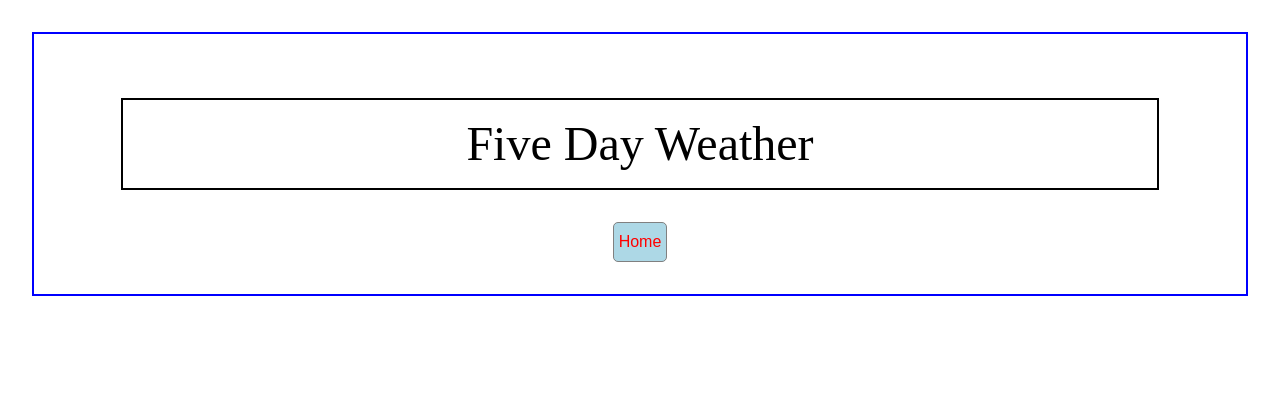
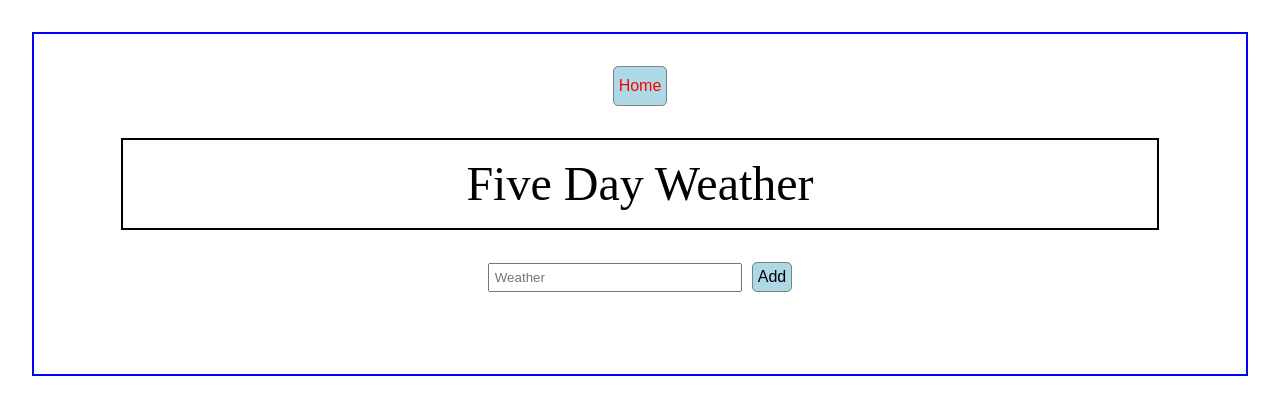
Before and after one commit to rickcarosa/weather-app, a React (Create React App) app: page /five-day in a window 1280 px wide. Shown: the top 414 px of the page. Built offline with nearby package versions, Linux system fonts and the light colour scheme; no server answers.

Commit message:
add input

```diff
--- a/src/components/FiveDay.js
+++ b/src/components/FiveDay.js
@@ -1,32 +1,88 @@
 import React, { useState, useEffect } from 'react';
-import { InnerContainer, Container, Button, Title } from './styled-components';
-import axios from 'axios';
-import { Link, withRouter } from 'react-router-dom';
+// import React, { Component } from 'react';
+import {
+  InnerContainer,
+  Container,
+  Button,
+  Title,
+  Input,
+} from './styled-components';
+import { Link } from 'react-router-dom';
 
 const FiveDay = props => {
-  useEffect(() => {
-    getWeatherForecast();
-  }, []);
+  const [text, setText] = useState('');
+  const [weatherList, setWeatherList] = useState([]);
 
-  const getWeatherForecast = () => {
-    axios
-      .get(
-        `${props.baseUrl}/forecast?id=5134086&appid=${process.env.REACT_APP_APIKEY}`
-      )
-      .then(res => console.log(res))
-      .catch(err => console.log(err));
+  const handleTextChange = e => {
+    setText(e.target.value);
+  };
+
+  // spread operator to copy weather list items to new array and add text value. array starts empty.
+  // clear input box on submit
+  const addWeather = () => {
+    setWeatherList([...weatherList, text]);
+    setText('');
   };
 
   return (
     <Container>
+      <Link to="/">
+        <Button color="red">Home</Button>
+      </Link>
       <InnerContainer color="black">
         <Title>Five Day Weather</Title>
       </InnerContainer>
-      <Link to="/">
-        <Button color="red">Home</Button>
-      </Link>
+      <div
+        style={{ display: 'flex', alignItems: 'center', marginBottom: '50px' }}
+      >
+        <Input
+          type="text"
+          onChange={handleTextChange}
+          value={text}
+          placeholder="Weather"
+        />
+        <Button
+          type="submit"
+          padding="5px 5px"
+          marginLeft="10px"
+          onClick={addWeather}
+        >
+          Add
+        </Button>
+      </div>
+      {weatherList.map((item, index) => (
+        <div key={index}>{item}</div>
+      ))}
     </Container>
   );
 };
 
-export default withRouter(FiveDay);
+export default FiveDay;
+
+// this will work the same as above just written as a class component.
+
+// class FiveDay extends Component {
+//   constructor() {
+//     super();
+
+//     this.state = { :  };
+//   }
+
+//   componentDidMount() {
+//   }
+
+//   render() {
+//     return (
+//        <Container>
+//     <InnerContainer color="black">
+//     <Title>Five Day Weather</Title>
+//   </InnerContainer>
+//   <Link to="/">
+//     <Button color="red">Home</Button>
+//   </Link>
+// </Container>
+//     );
+//   }
+// }
+
+// export default FiveDay;
--- a/src/components/Home.js
+++ b/src/components/Home.js
@@ -6,10 +6,10 @@ import { Link } from 'react-router-dom';
 const Home = props => {
   return (
     <Container>
-      <Current baseUrl={props.baseUrl} />
       <Link to="/five-day">
         <Button>Five Day Forecast</Button>
       </Link>
+      <Current baseUrl={props.baseUrl} />
     </Container>
   );
   // return <Current {...props} />
--- a/src/components/styled-components.js
+++ b/src/components/styled-components.js
@@ -26,13 +26,14 @@ export const Title = styled.p`
 `;
 
 export const Button = styled.button`
-  padding: 10px 5px;
+  padding: ${props => props.padding || '10px 5px'};
   background: lightblue;
   color: ${props => props.color || '#000'};
   border-radius: 5px;
   cursor: pointer;
   border: 1px solid grey;
   font-size: 1rem;
+  margin-left: ${props => props.marginLeft || 0};
 `;
 
 export const Data = styled.p`
@@ -40,3 +41,8 @@ export const Data = styled.p`
   font-size: 2rem;
   padding-bottom: 2rem;
 `;
+
+export const Input = styled.input`
+  width: 15rem;
+  padding: 5px;
+`;
```
Also changed, not shown: src/components/Current.js (+0 -40 lines).
